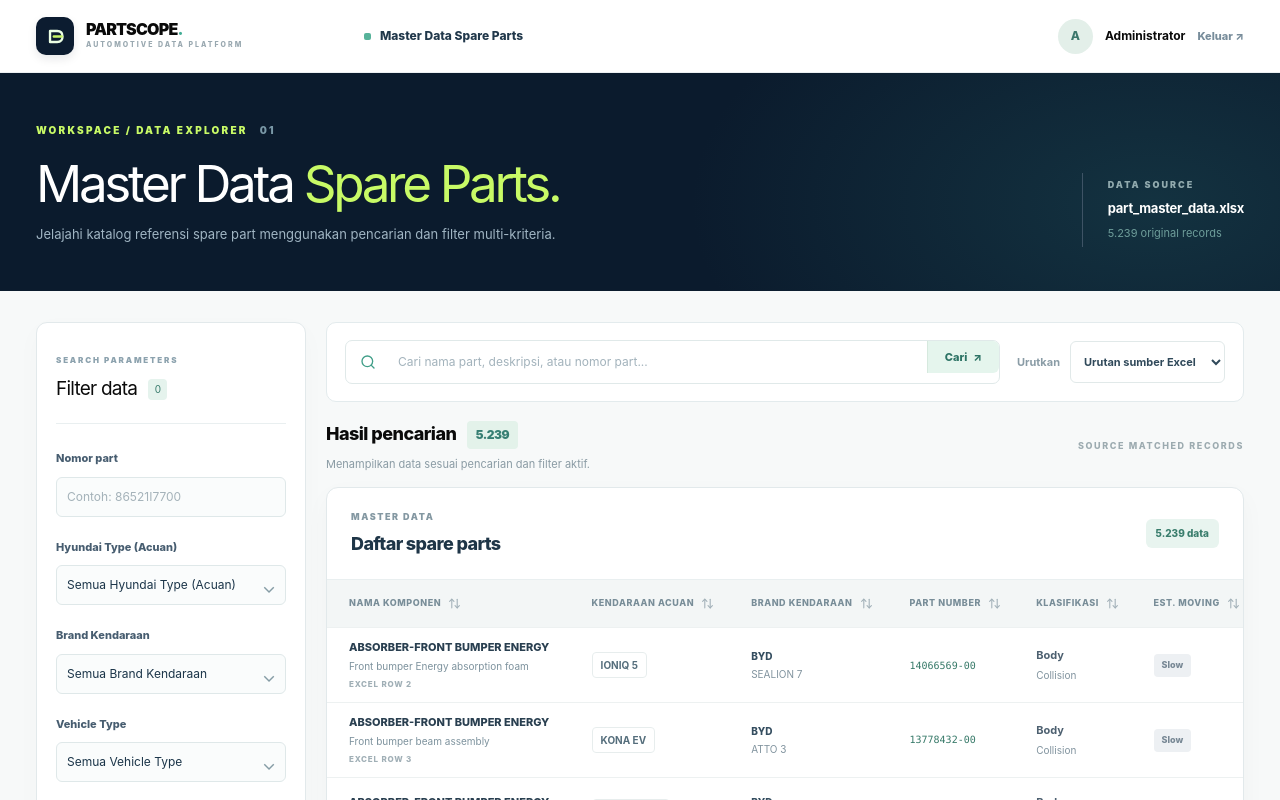
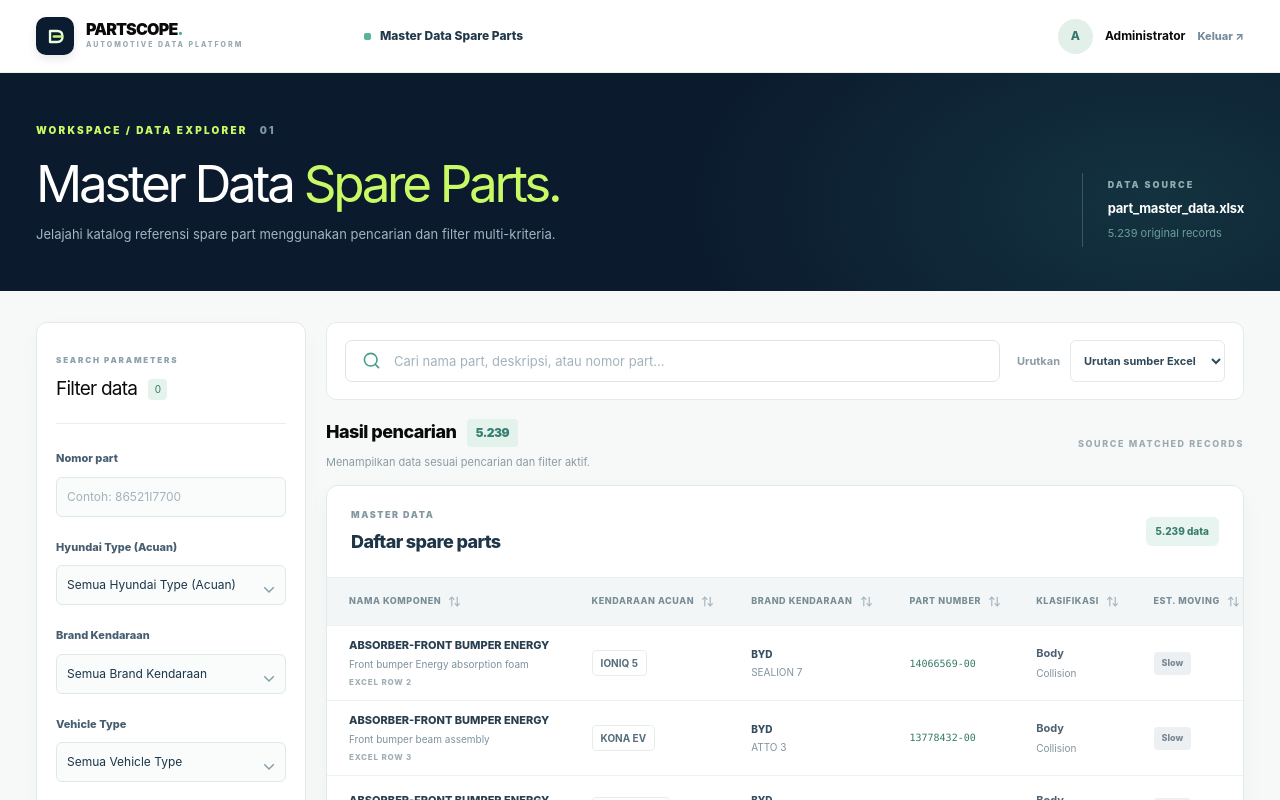
Before and after one commit to rizkychandra22/Car-Sparepart-Product, a React (Vite) app: page /parts in a window 1280 px wide. Shown: the top 800 px of the page. Built offline with nearby package versions, Linux system fonts and the light colour scheme.

Commit message:
feat: enhance parts page search functionality with clear button and query update

```diff
--- a/src/assets/styles/parts.css
+++ b/src/assets/styles/parts.css
@@ -63,6 +63,14 @@
 .parts-pagination button:disabled{opacity:.48}
 .parts-data-note{margin:15px 2px 0;color:#8799a2;font-size:10px;line-height:1.7}
 .toolbar-search>svg{width:16px;height:16px;flex-shrink:0;color:#409e88}
+.result-toolbar .toolbar-search{height:42px;gap:13px;padding:0 12px 0 16px;border:1px solid #dce6e7;border-radius:7px;background:#fff;transition:border-color .18s ease,box-shadow .18s ease}
+.result-toolbar .toolbar-search:focus-within{border-color:#91c8b7;box-shadow:0 0 0 3px #bcead633}
+.result-toolbar .toolbar-search input{height:100%;min-width:0;padding:0;border:0!important;border-radius:0;background:transparent;box-shadow:none!important;outline:none!important;font-size:13px}
+.result-toolbar .toolbar-search input:focus,.result-toolbar .toolbar-search input:focus-visible{border:0!important;box-shadow:none!important;outline:none!important}
+.result-toolbar .toolbar-search>svg{width:19px;height:19px}
+.toolbar-search .toolbar-search-clear{display:grid;place-items:center;align-self:center;width:28px;height:28px;margin-right:7px;padding:0;border:0;border-radius:50%;background:transparent;color:#81949d;box-shadow:none;cursor:pointer}
+.toolbar-search .toolbar-search-clear:hover{background:#eff5f3;color:#3d7368}
+.toolbar-search .toolbar-search-clear svg{width:15px;height:15px}
 .parts-page-footer{padding:20px 0;border-top:1px solid #e2e9eb;background:#fff;color:#91a1a8;font-size:9px;font-weight:800;letter-spacing:.9px}
 .parts-page-footer .container{display:flex;justify-content:space-between;gap:12px}
 @media(max-width:760px){.parts-table-footer{align-items:flex-start;flex-direction:column;padding:10px 12px}.parts-pagination-size{flex-wrap:wrap;gap:7px}.parts-pagination-size select{height:32px;width:68px}.parts-pagination-controls{justify-content:space-between;width:100%;gap:7px}.parts-pagination{gap:4px}.parts-pagination button{width:30px;height:30px}.parts-data-table{min-width:1080px}}
--- a/src/pages/parts.tsx
+++ b/src/pages/parts.tsx
@@ -1,6 +1,6 @@
 import { useMemo, useState, type FormEvent } from "react"
 import { Link } from "react-router-dom"
-import { Search } from "lucide-react"
+import { Search, X } from "lucide-react"
 import { Brand } from "@/components/common/brand"
 import { Button } from "@/components/ui/button"
 import { Input } from "@/components/ui/input"
@@ -145,6 +145,11 @@ export default function PartsPage() {
     setAppliedFilters((current) => ({ ...current, sort }))
   }
 
+  function updateQuery(query: string) {
+    updateDraft("query", query)
+    setAppliedFilters((current) => ({ ...current, query }))
+  }
+
   return (
     <>
       <header className="site-header is-app-header">
@@ -207,9 +212,13 @@ export default function PartsPage() {
                       aria-label="Cari nama, deskripsi, atau nomor part"
                       placeholder="Cari nama part, deskripsi, atau nomor part..."
                       value={draftFilters.query}
-                      onChange={(event) => updateDraft("query", event.target.value)}
+                      onChange={(event) => updateQuery(event.target.value)}
                     />
-                    <Button type="submit">Cari <span aria-hidden="true">↗</span></Button>
+                    {draftFilters.query && (
+                      <button className="toolbar-search-clear" type="button" aria-label="Hapus keyword pencarian" onClick={() => updateQuery("")}>
+                        <X aria-hidden="true" />
+                      </button>
+                    )}
                   </div>
                   <div className="toolbar-sort">
                     <label htmlFor="sort">Urutkan</label>
```
